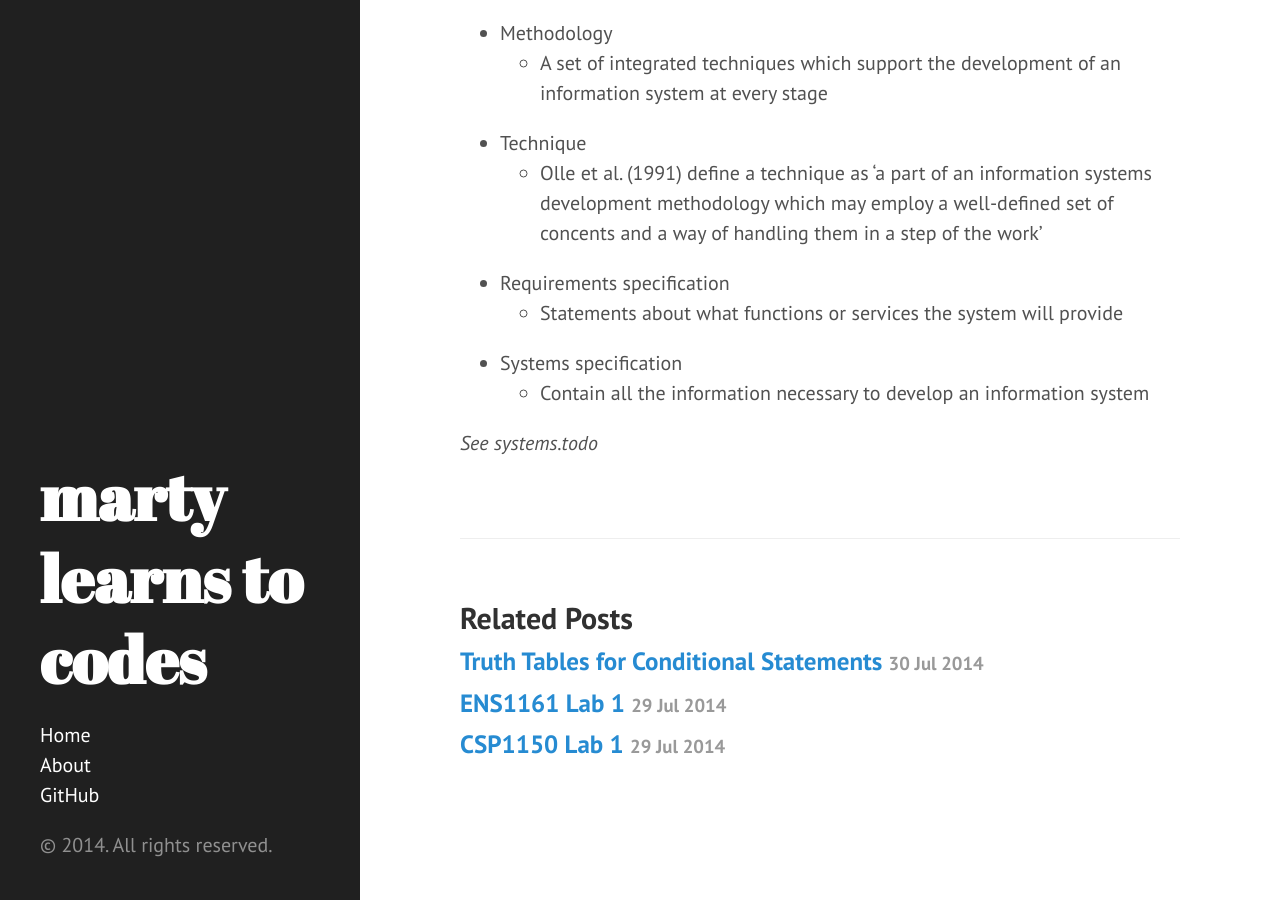
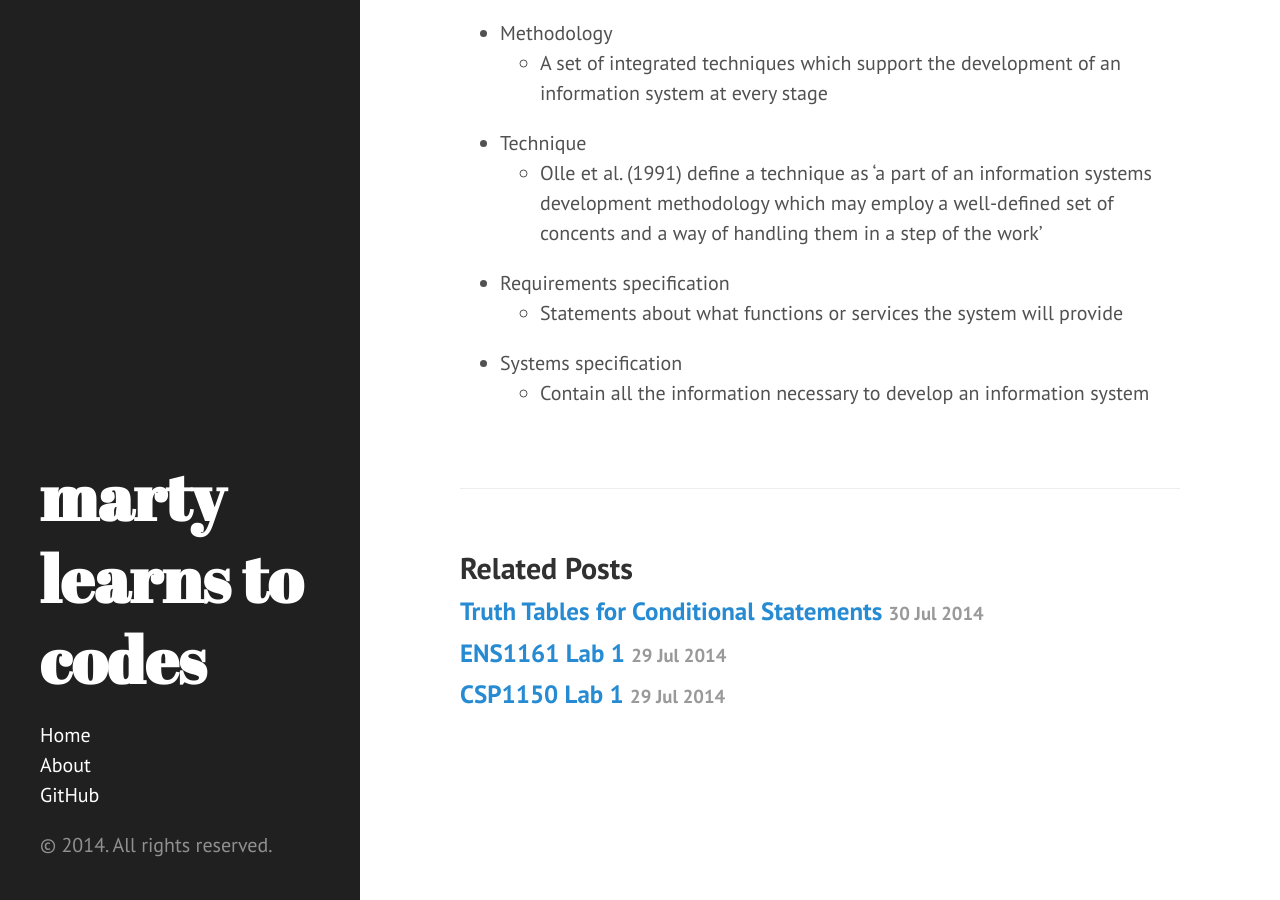
Before and after one commit to martymcflywa/martymcflywa.github.io, a Jekyll site: the page built from _posts/2014-07-28-CSI1241-lecture-1-systematic-development.md, in a window 1280 px wide and 900 px high, scrolled down 8700 px. Built offline with Jekyll 4.4.1, drawn with Linux system fonts in a browser that asks for light colours; Markdown is read by kramdown in place of the engine named in the settings.

Commit message:
modified CSI1241 lecture notes

```diff
--- a/_posts/2014-07-28-CSI1241-lecture-1-systematic-development.md
+++ b/_posts/2014-07-28-CSI1241-lecture-1-systematic-development.md
@@ -222,5 +222,3 @@ categories:
 	- Statements about what functions or services the system will provide
 - Systems specification
 	- Contain all the information necessary to develop an information system
-
-*See systems.todo*
```
